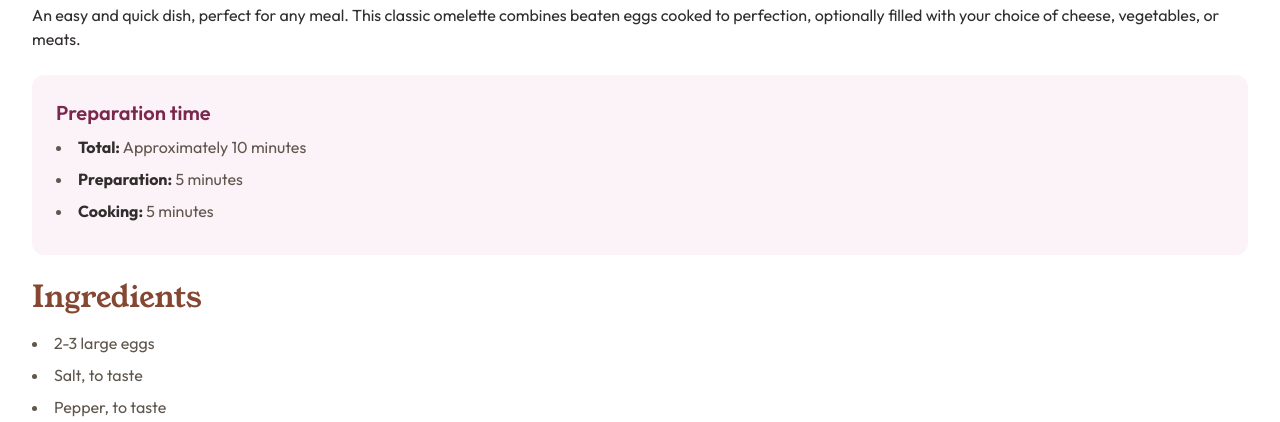
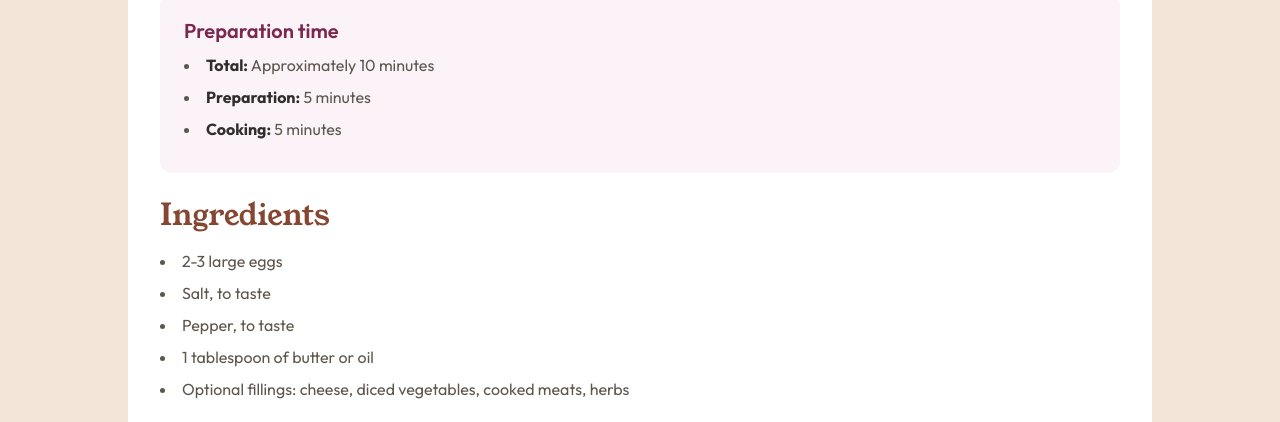
Before and after one commit to aaditamanugraha/recipe-page, a website: page index.html in a window 1280 px wide. Shown: the part 678-1100 px from the top of the page. Drawn offline with Linux system fonts and the light colour scheme.

Commit message:
style: make design responsive for tablet

```diff
--- a/index.html
+++ b/index.html
@@ -12,11 +12,15 @@
     <title>Frontend Mentor | Recipe page</title>
     <link rel="stylesheet" href="./src/css/output.css" />
   </head>
-  <body class="bg-neutral-eggshell mx-auto">
-    <main class="bg-neutral-white mb-8">
-      <img src="./assets/images/image-omelette.jpeg" alt="omelette" class="" />
+  <body class="bg-neutral-eggshell mx-auto tablet:px-32 tablet:py-8">
+    <main
+      class="bg-neutral-white mb-8 tablet:rounded-3xl tablet:overflow-hidden tablet:p-8"
+    >
+      <div class="tablet:overflow-hidden tablet:rounded-xl tablet:mb-8">
+        <img src="./assets/images/image-omelette.jpeg" alt="omelette" />
+      </div>
 
-      <section class="p-8">
+      <section class="p-8 tablet:p-0">
         <div class="mb-6">
           <h1 class="text-4xl font-youngSerif font-semibold mb-6">
             Simple Omelette Recipe
--- a/tailwind.config.js
+++ b/tailwind.config.js
@@ -17,6 +17,10 @@ module.exports = {
         youngSerif: ['"Young Serif"', "serif"],
         outfit: ['"Outfit"', "serif"],
       },
+      screens: {
+        tablet: "640px",
+        desktop: "1024px",
+      },
     },
   },
   plugins: [],
```
Also changed, not shown: src/css/output.css.
